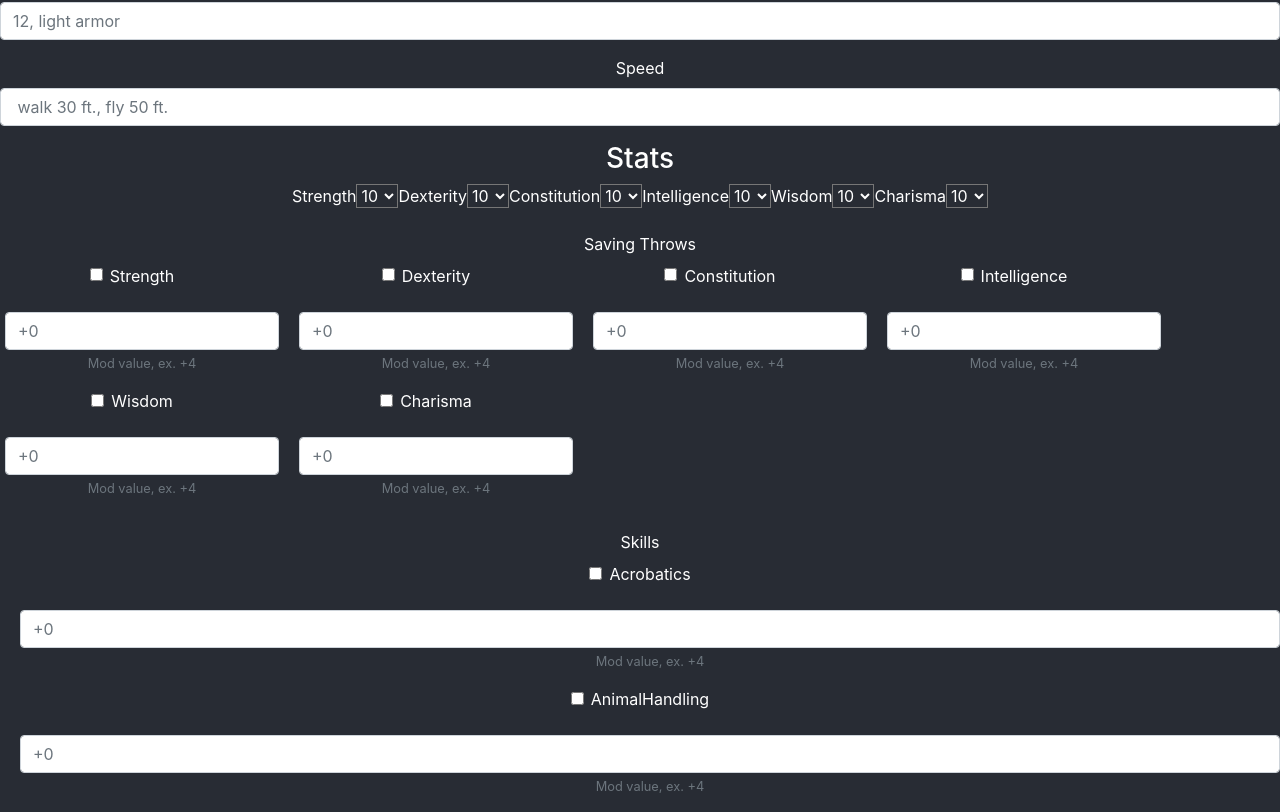
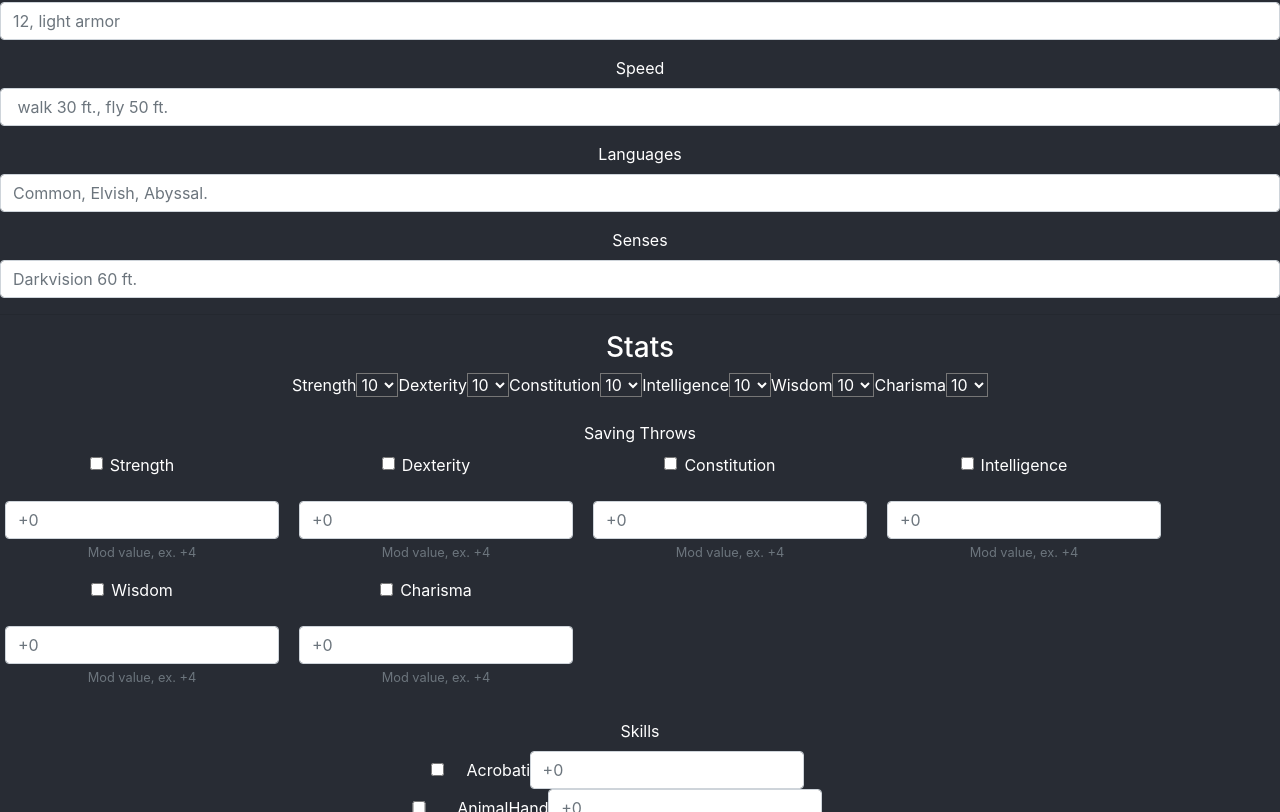
Before and after one commit to sbrevolution5/xml-monster-muncher, a React (Create React App) app: page / in a window 1280 px wide. Shown: the part 368-1180 px from the top of the page. Built offline with nearby package versions, Linux system fonts and the light colour scheme.

Commit message:
Attempting more formatting fixes

```diff
--- a/src/components/DamageTypes.js
+++ b/src/components/DamageTypes.js
@@ -7,7 +7,7 @@ class DamageTypes extends Component{
     render(){
         const typeList = ["Slashing", "Piercing", "Bludgeoning", "Poison", "Acid", "Fire", "Cold", "Radiant", "Necrotic", "Lightning", "Thunder", "Force", "Psychic"];
     return(
-        <div>
+        <div className= "form-group row">
             {typeList.map((value, index)=>{
                 return(
                     <div className="form-check">
--- a/src/components/Skills.js
+++ b/src/components/Skills.js
@@ -7,16 +7,14 @@ class Skills extends Component{
             <div>
                 {skillList.map((value,index)=>{
                     return(
-                        <div className="form-check">
+                        <div className="form-inline">
+                        <div className="form-check row col-sm-12">
                           <label className="form-check-label" for={value + "Box"}>
-                            <input type="checkbox" className="form-check-input" name="" id={value + "Box"} value="checkedValue" />
+                            <input type="checkbox" className="form-check-input col-sm-6" name="" id={value + "Box"} value="checkedValue" />
                             {value}
                           </label>
-                          <div className="form-group">
-                            <label for={value+"Mod"}></label>
-                            <input type="text" className="form-control" name="" id={value+"Mod"} aria-describedby="helpId" placeholder="+0"/>
-                            <small id="helpId" className="form-text text-muted">Mod value, ex. +4</small>
-                          </div>
+                            <input type="text" className="form-control col-xs-1" name="" id={value+"Mod"} aria-describedby="helpId" placeholder="+0"/>
+                        </div>
                         </div>
                     )
                 })}
--- a/src/containers/form.js
+++ b/src/containers/form.js
@@ -230,6 +230,17 @@ class Form extends Component{
                     <label for="speedInput">Speed</label>
                     <input type="text" id="speedInput" placeholder=" walk 30 ft., fly 50 ft. " className="form-control"></input>
                 </div>
+                <div className="form-group">
+                    <label for="nameInput">Languages</label>
+                    <input type="text" id="nameInput" placeholder="Common, Elvish, Abyssal." className="form-control"></input>
+                </div>
+                <div>
+                    <label for="senseInput">
+                    Senses
+                    </label>
+                    <input type="text" id="senseInput" placeholder="Darkvision 60 ft." className="form-control"></input>
+                </div>
+                <hr></hr>
                 <Stats></Stats>
                 <div>
                     <label>
@@ -246,10 +257,6 @@ class Form extends Component{
                 saves all optional, checkbox and modifier for each.
                 skills all optional, checkbox and modifier for each.
                 passive Perception calculated by 10+perception(Wis)
-                <div className="form-group">
-                    <label for="nameInput">Languages</label>
-                    <input type="text" id="nameInput" placeholder="Common, Elvish, Abyssal." className="form-control"></input>
-                </div>
                 challenge rating
                 <div>
                     <label>
@@ -262,12 +269,6 @@ class Form extends Component{
                     Condition Immunities
                     </label>
                     <Conditions></Conditions>
-                </div>
-                <div>
-                    <label for="senseInput">
-                    Senses
-                    </label>
-                    <input type="text" id="senseInput" placeholder="Darkvision 60 ft." className="form-control"></input>
                 </div>
                 traits
                 <p>allow adding of aditional traits,</p>
```
